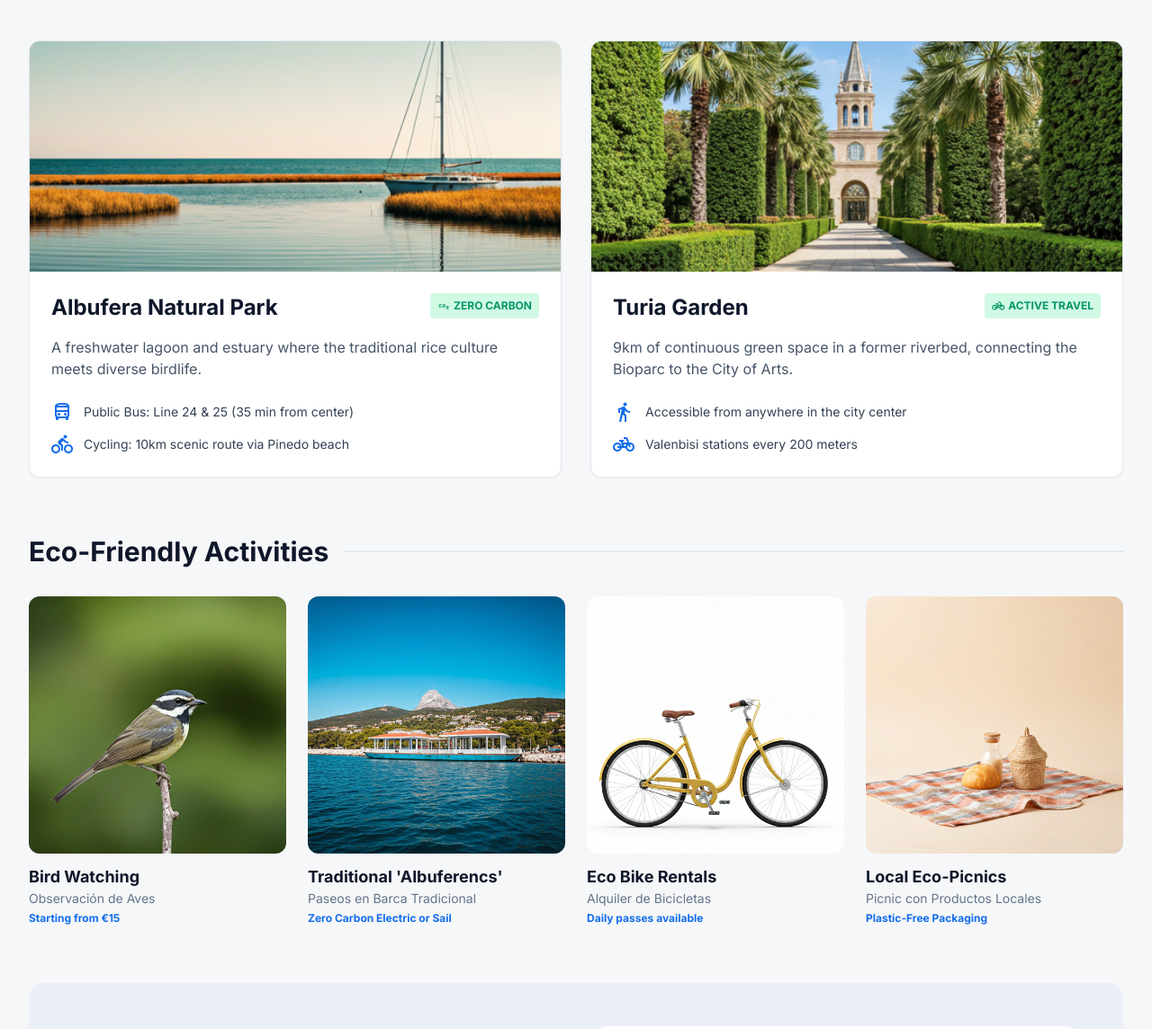
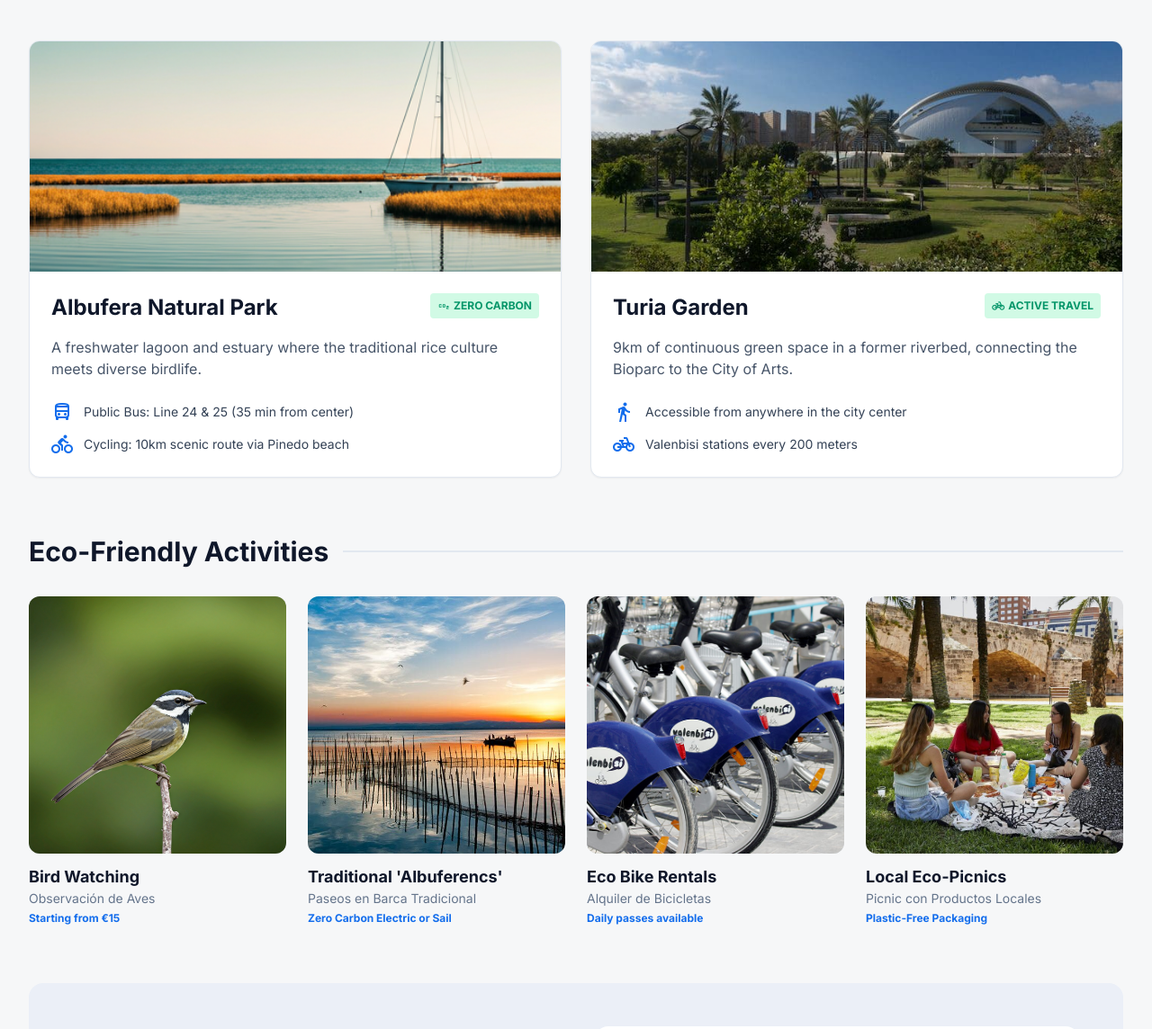
Before and after one commit to manuelmag1/ValenciaTurismo, a website: page html/discover.html in a window 1280 px wide. Shown: the part 656-1800 px from the top of the page at 90% size. Drawn offline with nearby package versions, Linux system fonts and the light colour scheme.

Commit message:
Actualizar imágenes de discover.html: Turia Garden, Boat Tours, Bike Rentals y Picnic

```diff
--- a/html/discover.html
+++ b/html/discover.html
@@ -95,7 +95,7 @@
                                 <img alt="Turia Garden"
                                     class="w-full h-full object-cover group-hover:scale-105 transition-transform duration-500"
                                     data-alt="The lush green Turia Garden park in the old riverbed"
-                                    src="../img/discover/image_3.jpg" />
+                                    src="../img/discover/turia_garden.jpg" />
                             </div>
                             <div class="p-6">
                                 <div class="flex justify-between items-start mb-4">
@@ -147,7 +147,7 @@
                                     <img alt="Albuferenc Tours"
                                         class="w-full h-full object-cover hover:scale-110 transition-transform duration-500"
                                         data-alt="Traditional wooden boat on a calm lake at sunrise"
-                                        src="../img/discover/image_6.jpg" />
+                                        src="../img/discover/boat_tours.jpg" />
                                 </div>
                                 <div>
                                     <h4 class="font-bold text-lg">Traditional 'Albuferencs'</h4>
@@ -161,7 +161,7 @@
                                     <img alt="Bike Rental"
                                         class="w-full h-full object-cover hover:scale-110 transition-transform duration-500"
                                         data-alt="Rows of bicycles available for rent in a city park"
-                                        src="../img/discover/image_1.jpg" />
+                                        src="../img/discover/bike_rental.jpg" />
                                 </div>
                                 <div>
                                     <h4 class="font-bold text-lg">Eco Bike Rentals</h4>
@@ -175,7 +175,7 @@
                                     <img alt="Picnic"
                                         class="w-full h-full object-cover hover:scale-110 transition-transform duration-500"
                                         data-alt="A healthy zero-waste picnic spread on a grass lawn"
-                                        src="../img/discover/image_7.jpg" />
+                                        src="../img/discover/picnic.jpg" />
                                 </div>
                                 <div>
                                     <h4 class="font-bold text-lg">Local Eco-Picnics</h4>
```
Also changed, not shown: js/header.js (+1 -4 lines), img/discover/bike_rental.jpg (added), img/discover/boat_tours.jpg (added), img/discover/picnic.jpg (added), img/discover/turia_garden.jpg (added).
